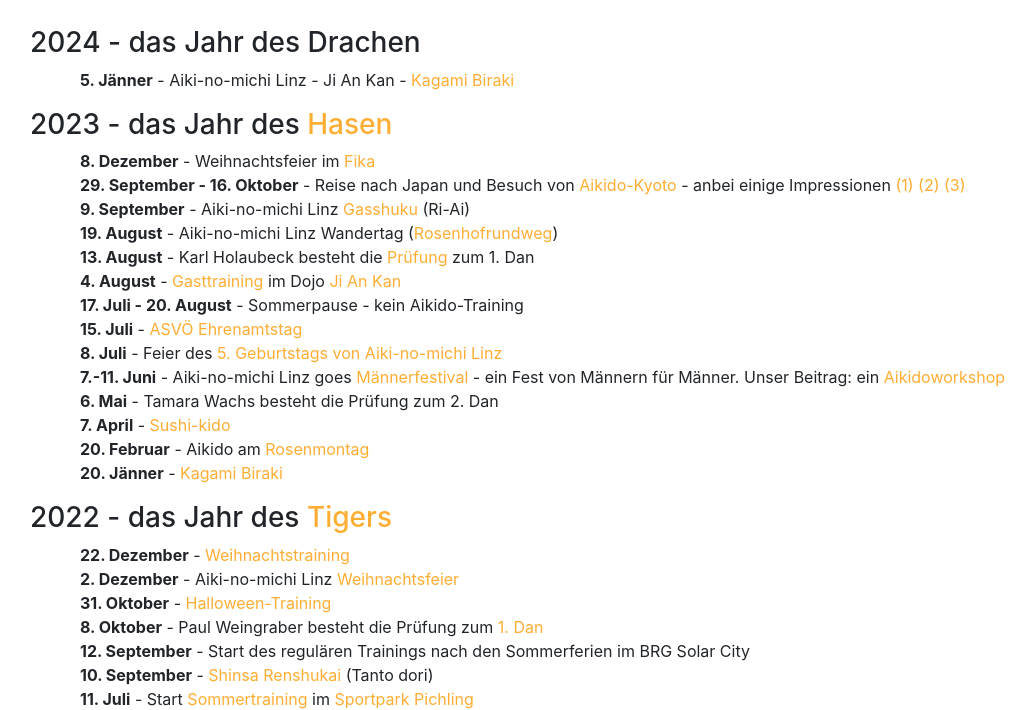
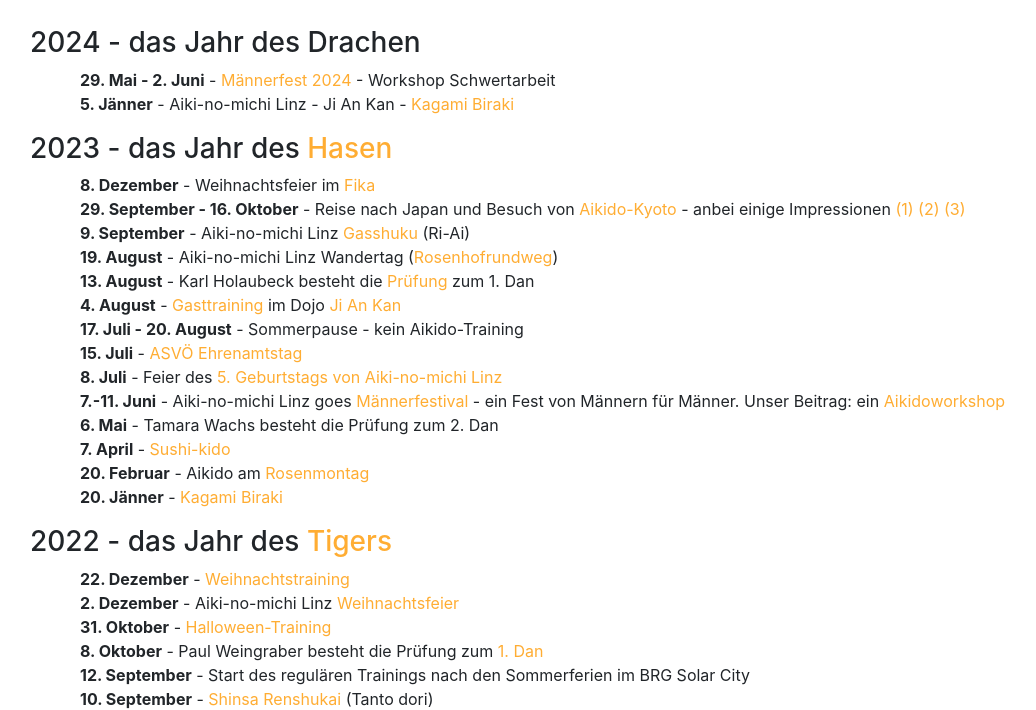
Before and after one commit to TWachs/aikinomichi-linz, a Jekyll site: the page built from aktuelles.md, in a window 1280 px wide and 900 px high, scrolled down 395 px, cut to the strip 190-900 px from the top of the window. Shown: the whole strip, without its empty margins (55-1091 px from the left). Built offline with Jekyll 4.4.1, drawn with Linux system fonts in a browser that asks for light colours; nearby versions of some CDN libraries.

Commit message:
Update aktuelles.md

```diff
--- a/aktuelles.md
+++ b/aktuelles.md
@@ -9,6 +9,7 @@
 <iframe width="560" height="315" style="display:block; margin: 0 auto 30px auto;" src="https://www.youtube.com/embed/DrgovmdFho8" title="YouTube video player" frameborder="0" allow="accelerometer; autoplay; clipboard-write; encrypted-media; gyroscope; picture-in-picture; web-share" allowfullscreen></iframe>
 
 ### 2024 - das Jahr des Drachen
+* **29. Mai - 2. Juni** - [Männerfest 2024](https://www.maennerfestival.at/festival.html){:target="_blank"} - Workshop Schwertarbeit
 * **5. Jänner** - Aiki-no-michi Linz - Ji An Kan - [Kagami Biraki](https://www.facebook.com/photo/?fbid=917215139835302&set=a.173888970834593){:target="_blank"}
 
 ### 2023 - das Jahr des [Hasen](https://www.facebook.com/photo/?fbid=594639669337915&set=a.441578571310693){:target="_blank"}
```
